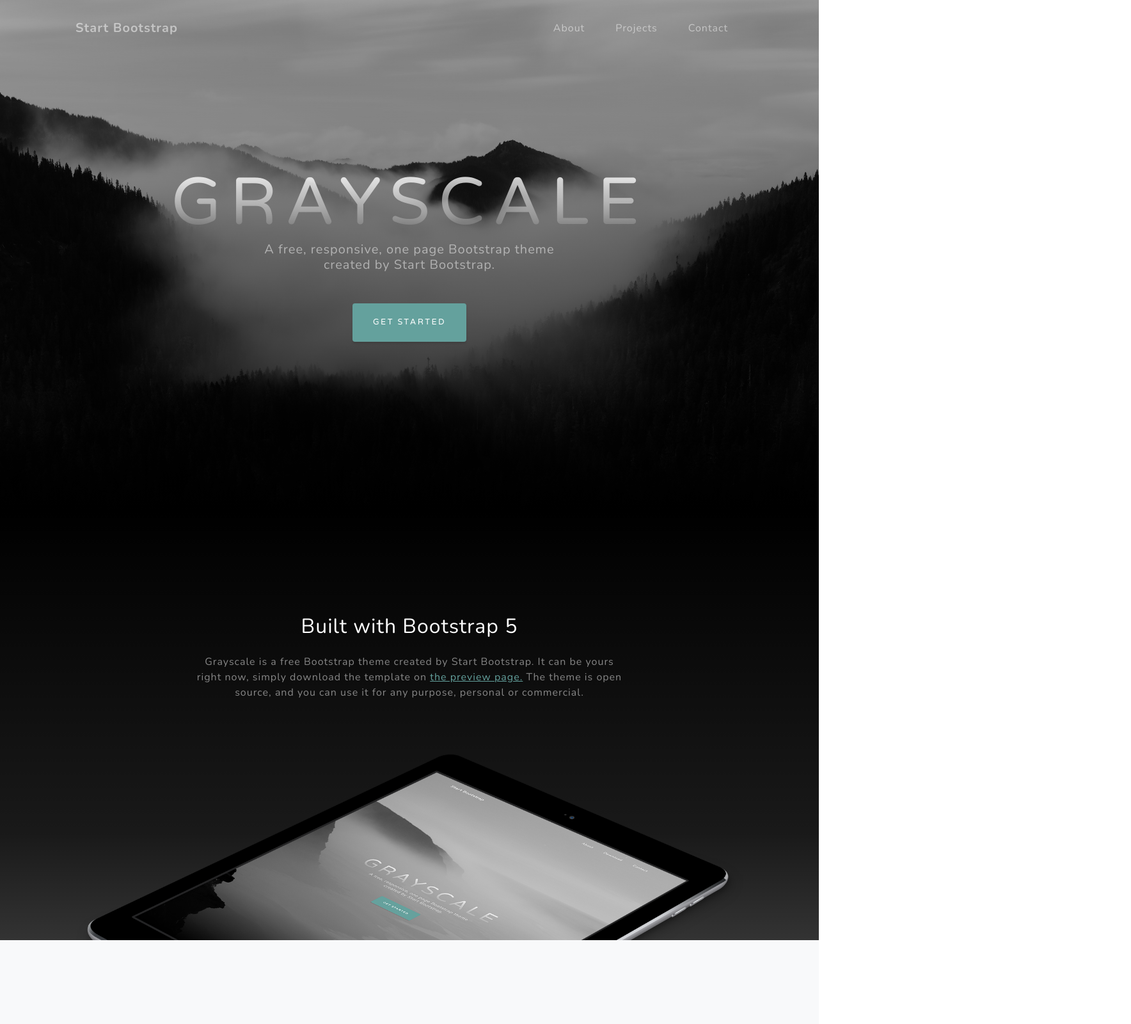
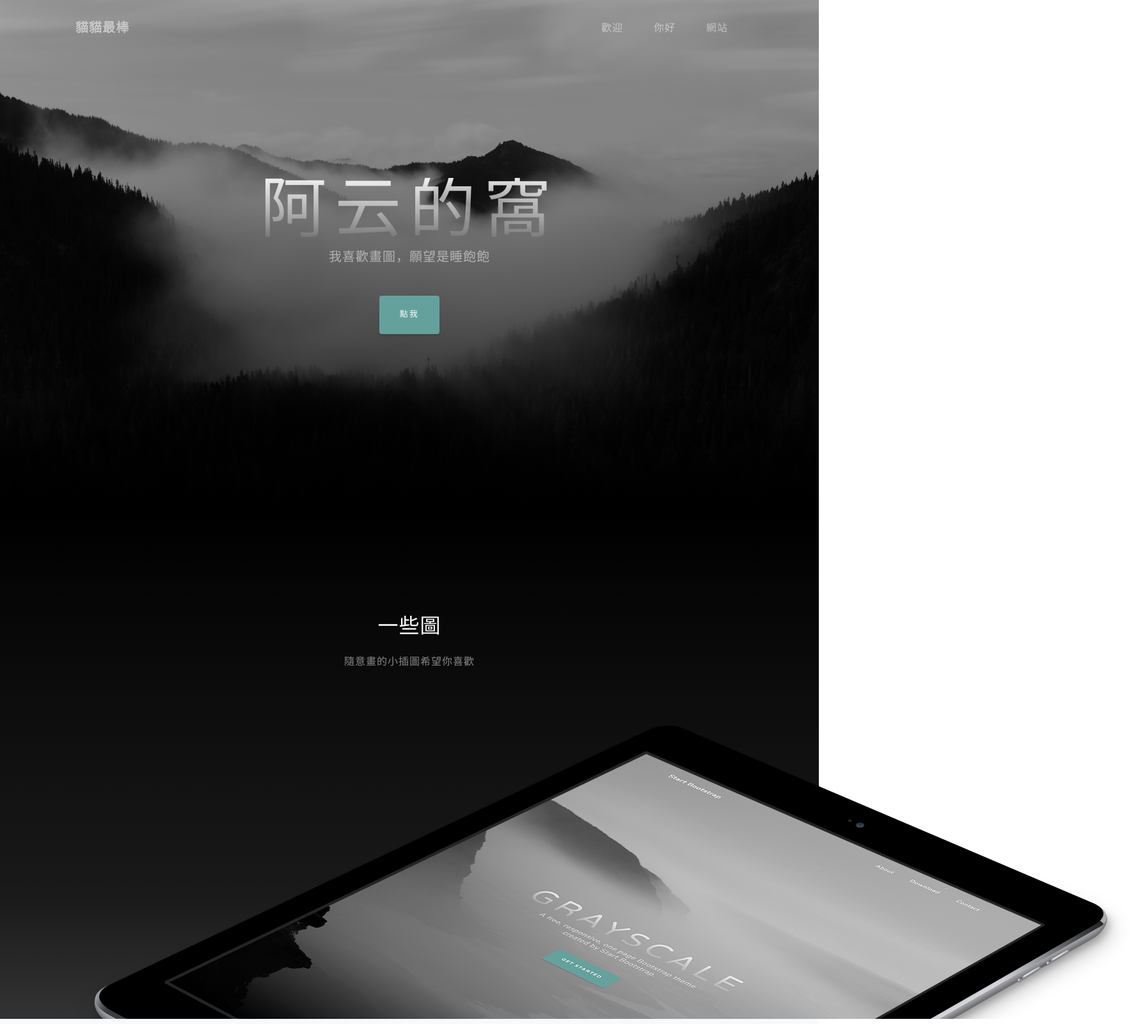
Before and after one commit to A982092/1208, a plain HTML site: page index.html in a window 1280 px wide. Shown: the top 1600 px of the page at 64% size, 1768 px wide, since content can reach past the window. Drawn offline with nearby package versions, Linux system fonts and the light colour scheme.

Commit message:
新增圖片

```diff
--- a/index.html
+++ b/index.html
@@ -5,7 +5,7 @@
         <meta name="viewport" content="width=device-width, initial-scale=1, shrink-to-fit=no" />
         <meta name="description" content="" />
         <meta name="author" content="" />
-        <title>貓</title>
+        <title>阿云</title>
         <link rel="icon" type="image/x-icon" href="assets/favicon.ico" />
         <!-- Font Awesome icons (free version)-->
         <script src="https://use.fontawesome.com/releases/v5.15.4/js/all.js" crossorigin="anonymous"></script>
@@ -19,16 +19,16 @@
         <!-- Navigation-->
         <nav class="navbar navbar-expand-lg navbar-light fixed-top" id="mainNav">
             <div class="container px-4 px-lg-5">
-                <a class="navbar-brand" href="#page-top">Start Bootstrap</a>
+                <a class="navbar-brand" href="#page-top">貓貓最棒</a>
                 <button class="navbar-toggler navbar-toggler-right" type="button" data-bs-toggle="collapse" data-bs-target="#navbarResponsive" aria-controls="navbarResponsive" aria-expanded="false" aria-label="Toggle navigation">
                     Menu
                     <i class="fas fa-bars"></i>
                 </button>
                 <div class="collapse navbar-collapse" id="navbarResponsive">
                     <ul class="navbar-nav ms-auto">
-                        <li class="nav-item"><a class="nav-link" href="#about">About</a></li>
-                        <li class="nav-item"><a class="nav-link" href="#projects">Projects</a></li>
-                        <li class="nav-item"><a class="nav-link" href="#signup">Contact</a></li>
+                        <li class="nav-item"><a class="nav-link" href="#about">歡迎</a></li>
+                        <li class="nav-item"><a class="nav-link" href="#projects">你好</a></li>
+                        <li class="nav-item"><a class="nav-link" href="#signup">網站</a></li>
                     </ul>
                 </div>
             </div>
@@ -38,9 +38,9 @@
             <div class="container px-4 px-lg-5 d-flex h-100 align-items-center justify-content-center">
                 <div class="d-flex justify-content-center">
                     <div class="text-center">
-                        <h1 class="mx-auto my-0 text-uppercase">Grayscale</h1>
-                        <h2 class="text-white-50 mx-auto mt-2 mb-5">A free, responsive, one page Bootstrap theme created by Start Bootstrap.</h2>
-                        <a class="btn btn-primary" href="#about">Get Started</a>
+                        <h1 class="mx-auto my-0 text-uppercase">阿云的窩</h1>
+                        <h2 class="text-white-50 mx-auto mt-2 mb-5">我喜歡畫圖，願望是睡飽飽</h2>
+                        <a class="btn btn-primary" href="#about">點我</a>
                     </div>
                 </div>
             </div>
@@ -50,15 +50,15 @@
             <div class="container px-4 px-lg-5">
                 <div class="row gx-4 gx-lg-5 justify-content-center">
                     <div class="col-lg-8">
-                        <h2 class="text-white mb-4">Built with Bootstrap 5</h2>
+                        <h2 class="text-white mb-4">一些圖</h2>
                         <p class="text-white-50">
-                            Grayscale is a free Bootstrap theme created by Start Bootstrap. It can be yours right now, simply download the template on
-                            <a href="https://startbootstrap.com/theme/grayscale/">the preview page.</a>
-                            The theme is open source, and you can use it for any purpose, personal or commercial.
+                            隨意畫的小插圖希望你喜歡
+                            <a href="https://startbootstrap.com/theme/grayscale/"></a>
+
                         </p>
                     </div>
                 </div>
-                <img class="img-fluid" src="assets/img/ipad.png" alt="..." />
+                <img class="img" src="assets/img/ipad.png" alt="..." />
             </div>
         </section>
         <!-- Projects-->
@@ -69,8 +69,8 @@
                     <div class="col-xl-8 col-lg-7"><img class="img-fluid mb-3 mb-lg-0" src="assets/img/bg-masthead.jpg" alt="..." /></div>
                     <div class="col-xl-4 col-lg-5">
                         <div class="featured-text text-center text-lg-left">
-                            <h4>Shoreline</h4>
-                            <p class="text-black-50 mb-0">Grayscale is open source and MIT licensed. This means you can use it for any project - even commercial projects! Download it, customize it, and publish your website!</p>
+                            <h4>圖</h4>
+                            <p class="text-black-50 mb-0">圖的簡介</p>
                         </div>
                     </div>
                 </div>
@@ -81,8 +81,8 @@
                         <div class="bg-black text-center h-100 project">
                             <div class="d-flex h-100">
                                 <div class="project-text w-100 my-auto text-center text-lg-left">
-                                    <h4 class="text-white">Misty</h4>
-                                    <p class="mb-0 text-white-50">An example of where you can put an image of a project, or anything else, along with a description.</p>
+                                    <h4 class="text-white">圖2</h4>
+                                    <p class="mb-0 text-white-50">圖2的簡介</p>
                                     <hr class="d-none d-lg-block mb-0 ms-0" />
                                 </div>
                             </div>
@@ -96,8 +96,8 @@
                         <div class="bg-black text-center h-100 project">
                             <div class="d-flex h-100">
                                 <div class="project-text w-100 my-auto text-center text-lg-right">
-                                    <h4 class="text-white">Mountains</h4>
-                                    <p class="mb-0 text-white-50">Another example of a project with its respective description. These sections work well responsively as well, try this theme on a small screen!</p>
+                                    <h4 class="text-white">圖3</h4>
+                                    <p class="mb-0 text-white-50">圖3的簡介</p>
                                     <hr class="d-none d-lg-block mb-0 me-0" />
                                 </div>
                             </div>
@@ -112,7 +112,7 @@
                 <div class="row gx-4 gx-lg-5">
                     <div class="col-md-10 col-lg-8 mx-auto text-center">
                         <i class="far fa-paper-plane fa-2x mb-2 text-white"></i>
-                        <h2 class="text-white mb-5">Subscribe to receive updates!</h2>
+                        <h2 class="text-white mb-5">查詢的地方</h2>
                         <!-- * * * * * * * * * * * * * * *-->
                         <!-- * * SB Forms Contact Form * *-->
                         <!-- * * * * * * * * * * * * * * *-->
```
Also changed, not shown: assets/img/01.jpg (added).
